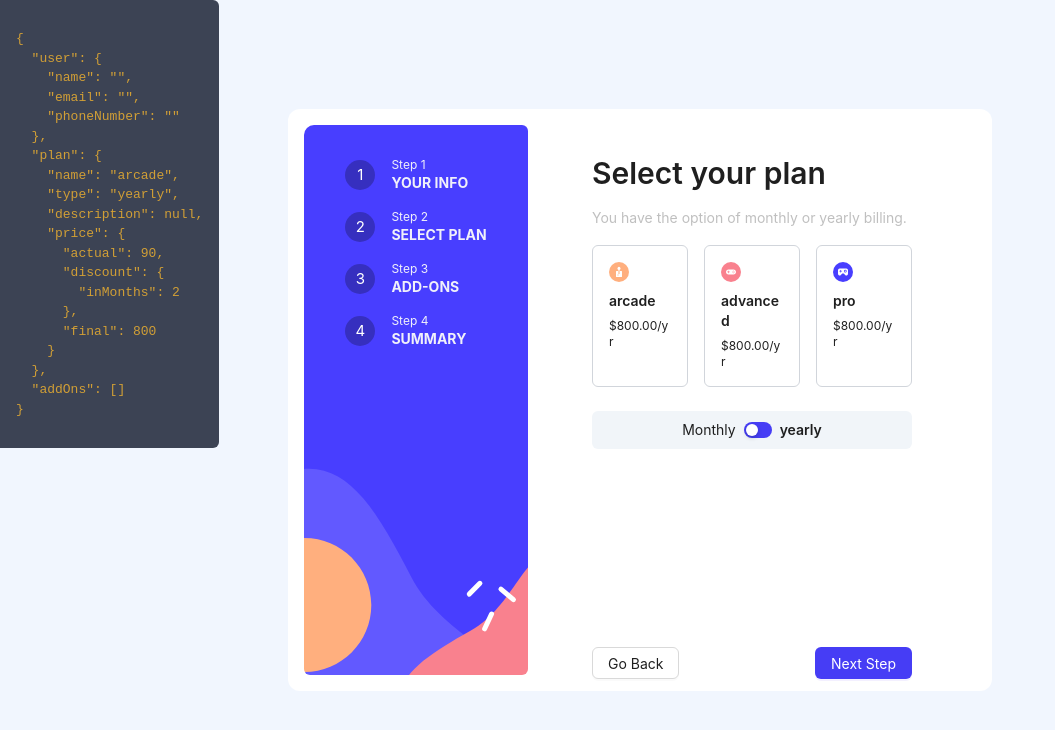
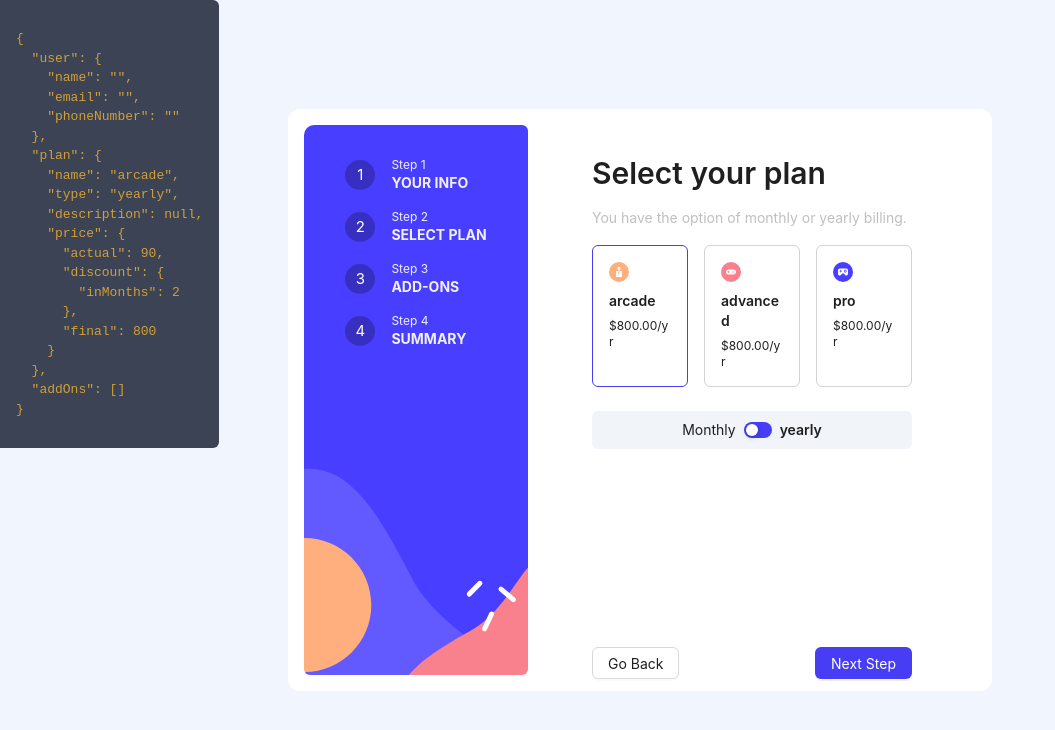
Before and after one commit to BorzooMV/multi-step-form, a React (Vite) app: page /select-plan in a window 1280 px wide. Shown: the top 730 px of the page, without its empty margins (0-1055 px from the left). Built offline with nearby package versions, Linux system fonts and the light colour scheme.

Commit message:
fix: make product card selection visible

```diff
--- a/src/components/ProductCard/index.tsx
+++ b/src/components/ProductCard/index.tsx
@@ -1,5 +1,6 @@
 import { Typography } from "antd";
 import { FormikErrors } from "formik";
+import classNames from "classnames";
 import { convertToUSDollars } from "../../utils";
 
 interface ProductWithImage extends Product {
@@ -8,6 +9,7 @@ interface ProductWithImage extends Product {
 
 type ProductCardProps = {
   product: ProductWithImage;
+  isSelected?: boolean;
   handleChangeValue: (
     field: string,
     value: any,
@@ -21,12 +23,12 @@ type ProductCardProps = {
       >;
 };
 
-const { Text, Title } = Typography;
-
 export default function ProductCard({
   product,
+  isSelected,
   handleChangeValue,
 }: ProductCardProps) {
+  const { Text, Title } = Typography;
   const isMonthly = product.type === "monthly";
 
   function handleClick() {
@@ -35,7 +37,12 @@ export default function ProductCard({
   return (
     <div
       onClick={handleClick}
-      className="hover:bg-slate-100 flex flex-col p-4 cursor-pointer w-16 rounded-md border border-gray-300 border-solid"
+      className={classNames(
+        "hover:bg-slate-100 flex flex-col p-4 cursor-pointer w-16 rounded-md border border-gray-300 border-solid",
+        {
+          "border-primary": isSelected,
+        }
+      )}
     >
       <img width={20} src={product.imageSrc} alt={`${product.name} image`} />
       <Title className="!text-sm">{product.name}</Title>
--- a/src/components/forms/SelectPlanForm.tsx
+++ b/src/components/forms/SelectPlanForm.tsx
@@ -65,6 +65,7 @@ function TheForm({ step }: { step: number }) {
                 <ProductCard
                   key={index}
                   product={product}
+                  isSelected={formik.values.product.name === product.name}
                   handleChangeValue={formik.setFieldValue}
                 />
               );
```
